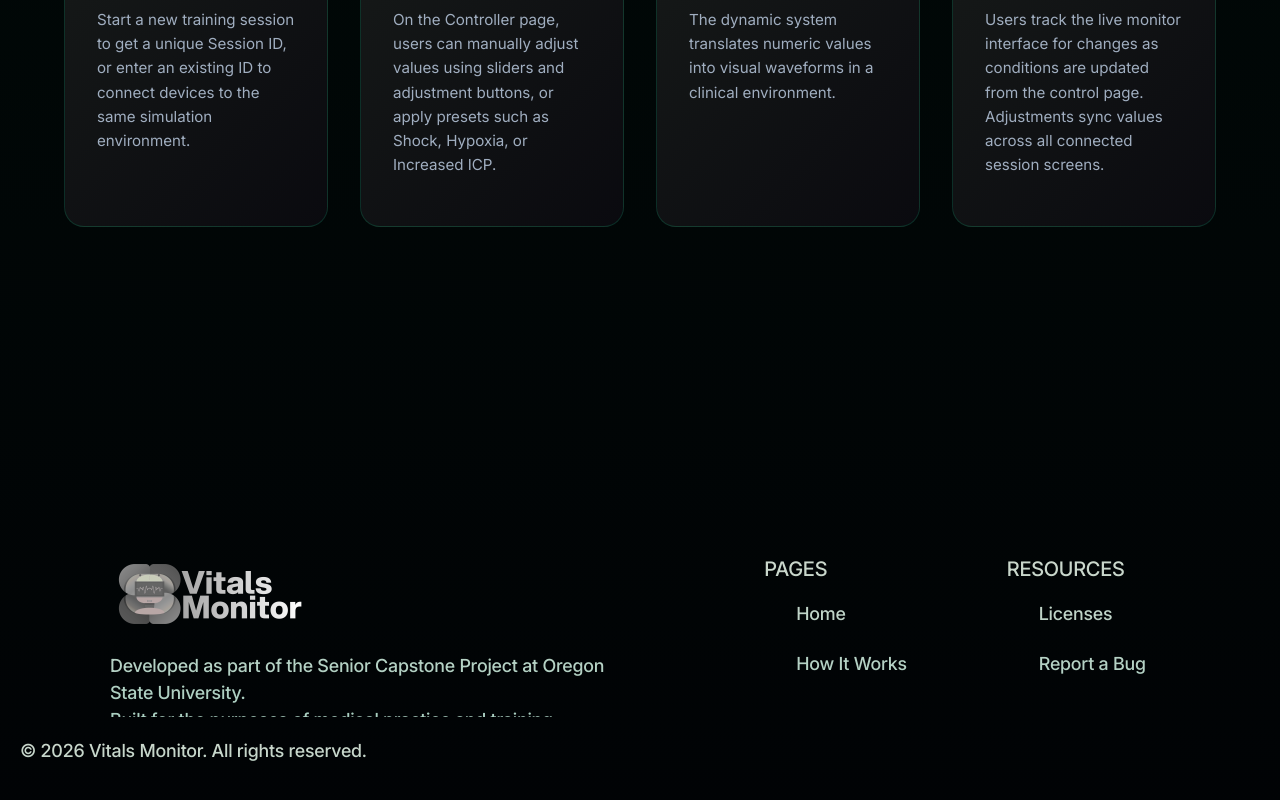
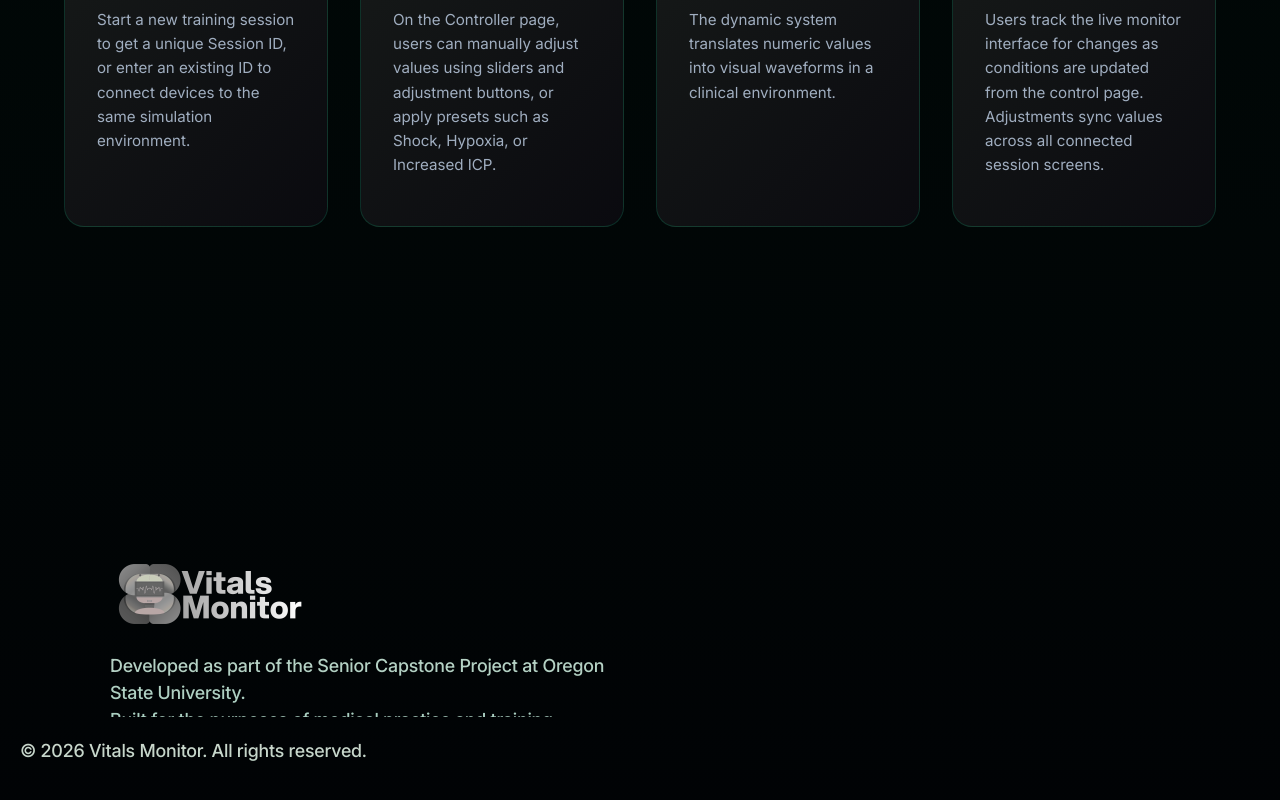
Before and after one commit to Online-Vitals-Monitor/Online-Vitals-Monitor, a React (Vite) app in the folder frontend/: page / in a window 1280 px wide. Shown: the part 1295-2095 px from the top of the page. Built offline with nearby package versions, Linux system fonts and the light colour scheme; no server answers.

Commit message:
Right side of footer removed

```diff
--- a/frontend/src/pages/homepage/Footer.css
+++ b/frontend/src/pages/homepage/Footer.css
@@ -49,13 +49,15 @@ footer {
 
 }
 
+/* Removed for now, leaving it here in case it's needed later
 .footer-right-section {
     display: flex;
     justify-content: center;
-    align-items: center; /* Pushes content to the far right */
+    align-items: center; */ /* Pushes content to the far right */ /*
     text-align: left;
     line-height: 50px;
 }
+*/
 
 .footer-right-section h1 {
     font-size: 20px;
--- a/frontend/src/pages/homepage/Footer.tsx
+++ b/frontend/src/pages/homepage/Footer.tsx
@@ -18,26 +18,6 @@ const Footer = () => {
             training.
           </p>
         </div>
-        <div className="footer-right-section">
-          <div className="footer-pages">
-            <h1>PAGES</h1>
-            <ul>
-              <li>
-                <a href="#home">Home</a>
-              </li>
-              <li>
-                <a href="#how-it-works">How It Works</a>
-              </li>
-            </ul>
-          </div>
-          <div className="footer-resources">
-            <h1>RESOURCES</h1>
-            <ul>
-              <li>Licenses</li>
-              <li>Report a Bug</li>
-            </ul>
-          </div>
-        </div>
       </div>
       <div className="copyright-section">
         <p>&copy; 2026 Vitals Monitor. All rights reserved.</p>
```
